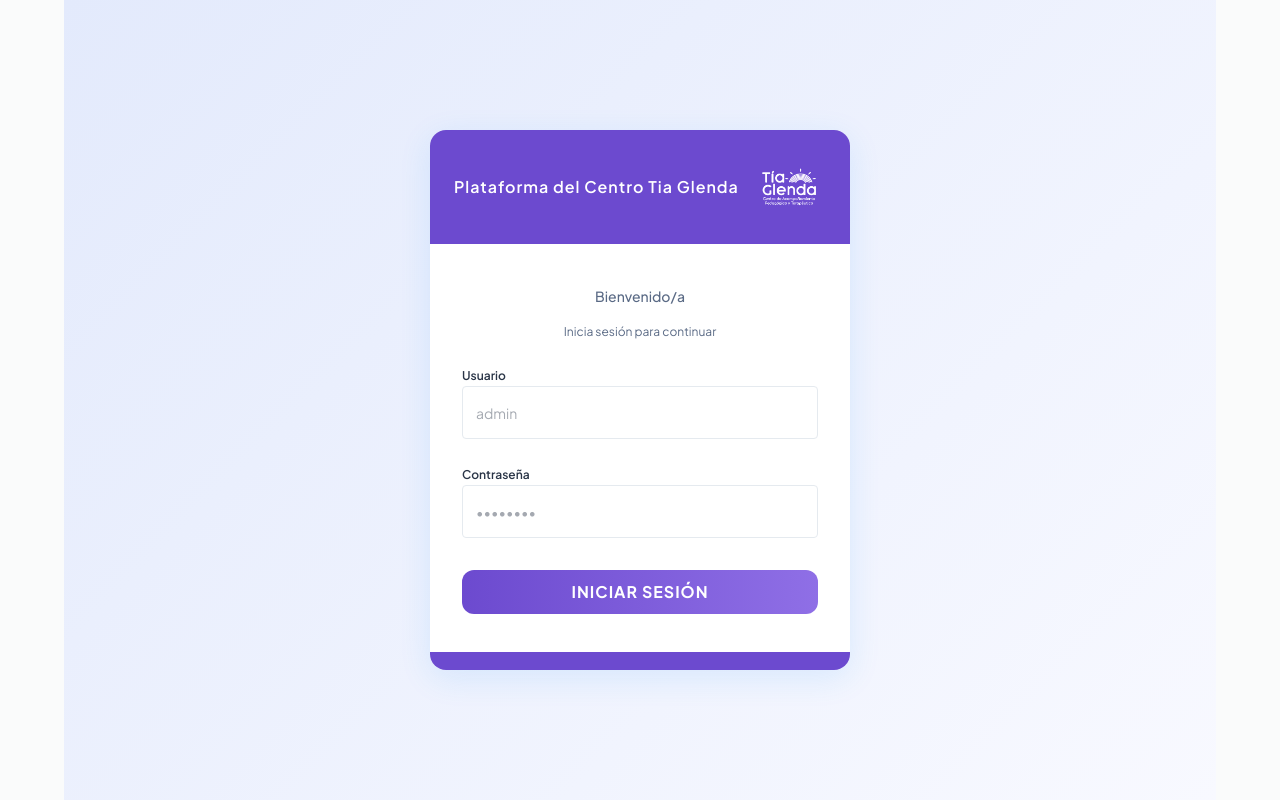
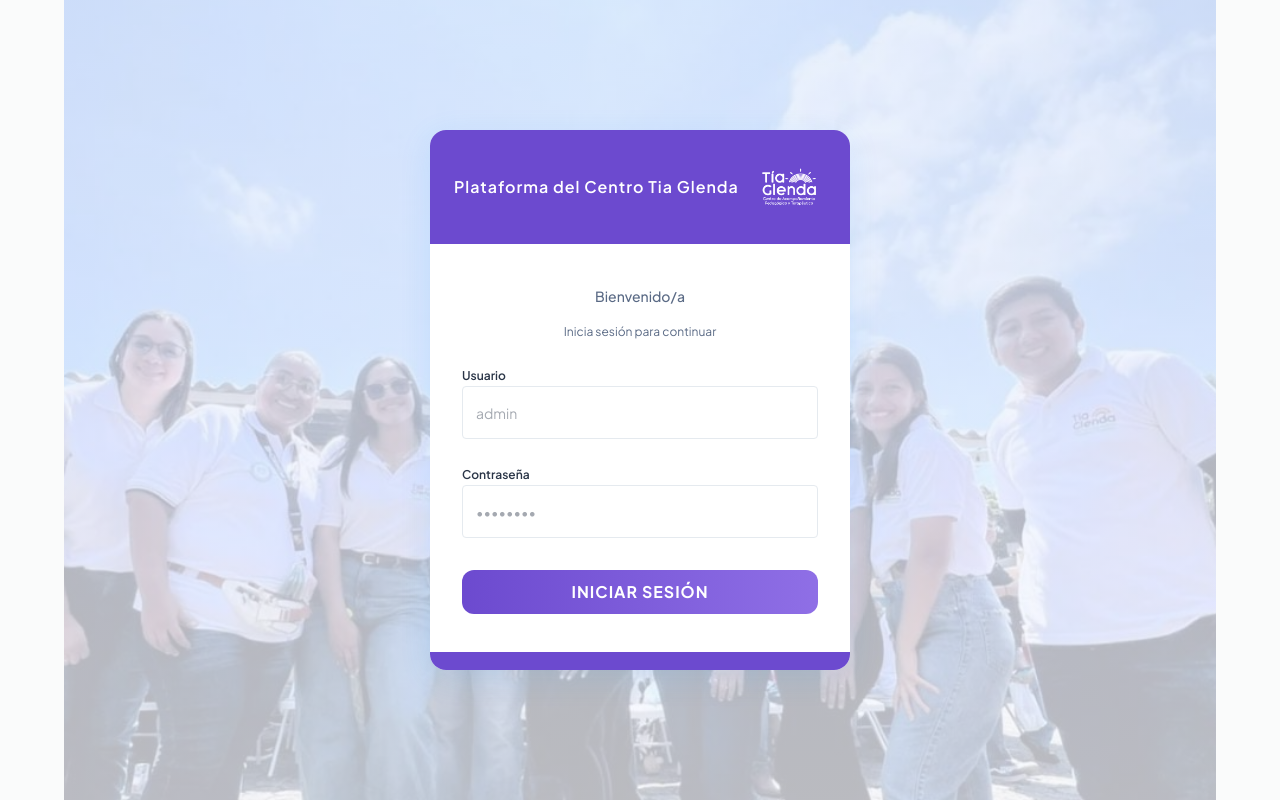
Before and after one commit to Mickaell22/ProjectTiaGlendaFrontend, a React (Vite) app: page /auth/login in a window 1280 px wide. Built offline with nearby package versions, Linux system fonts and the light colour scheme; no server answers.

Commit message:
imagen de fondo al login
login fondo

```diff
--- a/src/views/authentication/auth1/Login.jsx
+++ b/src/views/authentication/auth1/Login.jsx
@@ -51,15 +51,11 @@
           contrasenia: values.contrasenia,
         });
 
-        // Extraer datos de la respuesta
         const data = response?.data || response;
 
         if (data.status === 'success' && data.data?.token) {
-          // Usar el hook de autenticación para manejar el login
           const loginSuccess = login(data.data.token, data.data.user);
-
           if (loginSuccess) {
-            console.log('Login successful, navigating...');
             const from = location.state?.from?.pathname || '/dashboard';
             navigate(from, { replace: true });
           } else {
@@ -85,7 +81,12 @@
       <Box
         sx={{
           minHeight: '100vh',
-          background: 'linear-gradient(135deg, #e3eafc 0%, #f8f9ff 100%)',
+          // ⬇️ Imagen de fondo con overlay sutil
+          backgroundImage: `linear-gradient(rgba(227,234,252,0.75), rgba(248,249,255,0.75)), url('/fondo-login1.jpg')`,
+          backgroundRepeat: 'no-repeat',
+          backgroundSize: 'cover',
+          backgroundPosition: 'center',
+          backgroundAttachment: { md: 'fixed' },
           display: 'flex',
           alignItems: 'center',
           justifyContent: 'center',
@@ -100,6 +101,7 @@
             overflow: 'hidden',
             boxShadow: '0 8px 32px rgba(33, 150, 243, 0.12)',
             position: 'relative',
+            backdropFilter: 'saturate(1.1) blur(0px)', // opcional
           }}
         >
           {/* Barra superior con título y logo alineados */}
@@ -127,7 +129,6 @@
               style={{ width: '74px', height: 'auto', marginLeft: 12 }}
             />
           </Box>
-          {/* Fin barra superior */}
 
           <CardContent sx={{ px: 4, py: 5 }}>
             <Typography
@@ -233,11 +234,8 @@
                 )}
               </Stack>
             </form>
-
-
           </CardContent>
 
-          {/* Barra inferior decorativa */}
           {/* Barra inferior decorativa */}
           <Box
             sx={{
```
Also changed, not shown: public/fondo-login1.jpg (added). Lines whose indentation alone changed are shown as unchanged.
